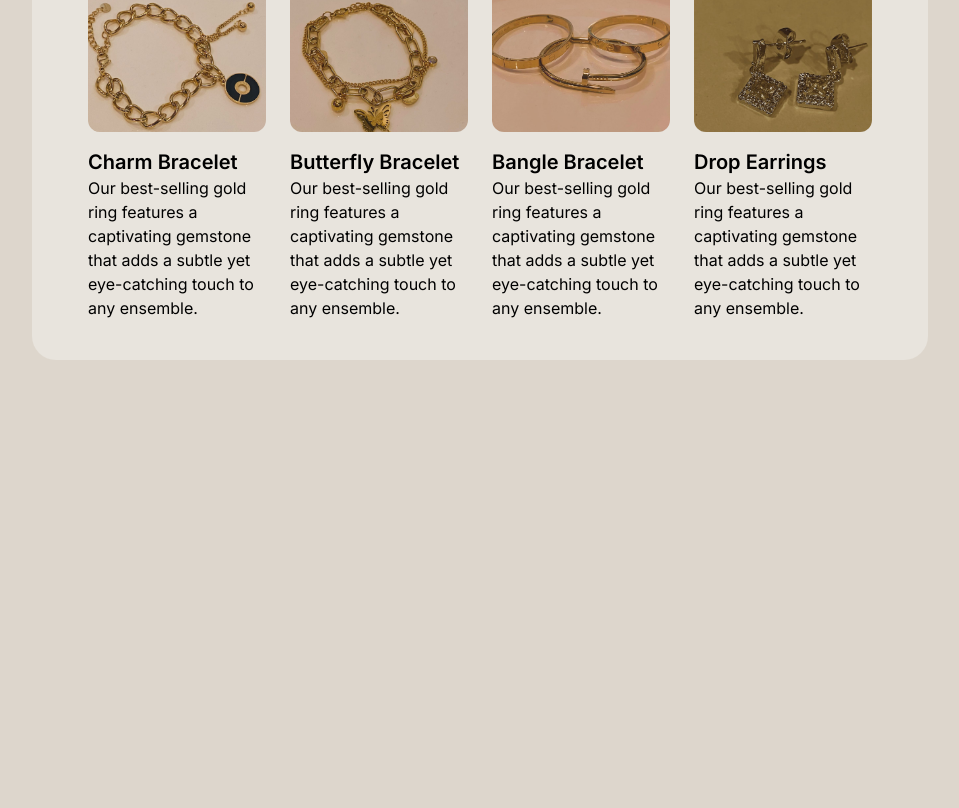
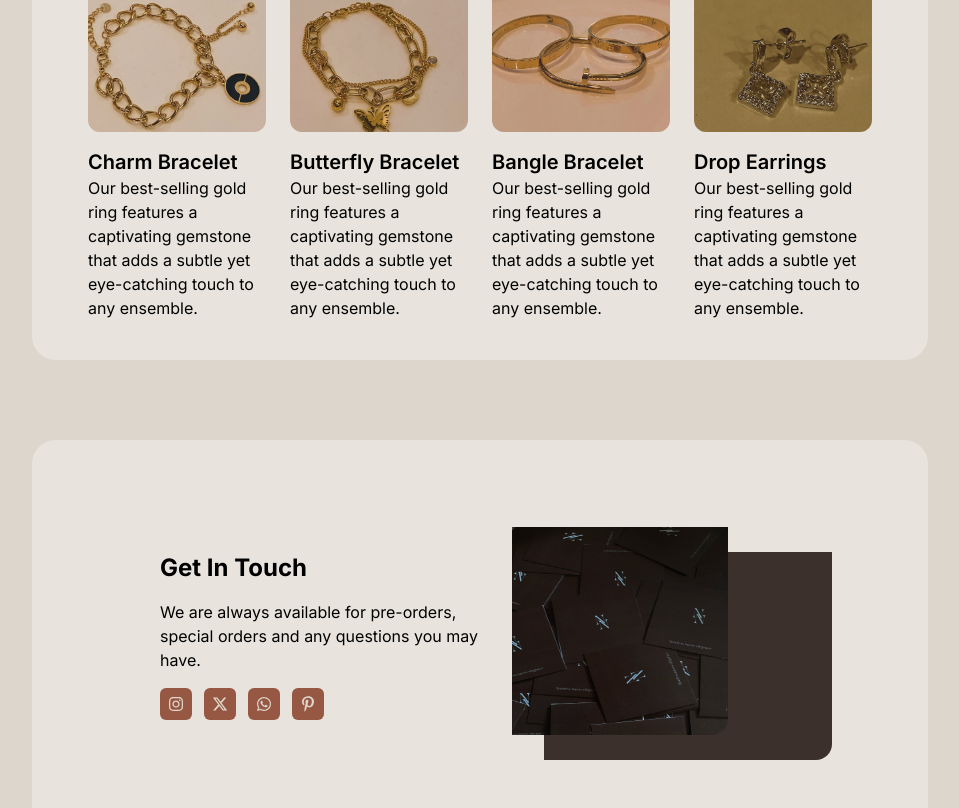
Before and after one commit to themrdee8/nellie-official, a Next.js app: page / in a window 1280 px wide. Shown: the part 1740-2548 px from the top of the page, without its empty margins (160-1119 px from the left). Before the commit the page ends 2100 px from the top, so only its background shows below. Built offline with nearby package versions, Linux system fonts and the light colour scheme.

Commit message:
6: Contact card

```diff
--- /dev/null
+++ b/app/(accessories)/bracelet/page.tsx
@@ -0,0 +1,7 @@
+import React from "react";
+
+const BraceletPage = () => {
+  return <div>BraceletPage</div>;
+};
+
+export default BraceletPage;
--- /dev/null
+++ b/app/(accessories)/earrings/page.tsx
@@ -0,0 +1,7 @@
+import React from "react";
+
+const EarringsPage = () => {
+  return <div>EarringPage</div>;
+};
+
+export default EarringsPage;
--- /dev/null
+++ b/app/(accessories)/layout.tsx
@@ -0,0 +1,5 @@
+const AccessoriesLayout = ({ children }: { children: React.ReactNode }) => {
+  return <div>{children}</div>;
+};
+
+export default AccessoriesLayout;
--- /dev/null
+++ b/app/(accessories)/necklace/page.tsx
@@ -0,0 +1,7 @@
+import React from "react";
+
+const NecklacePage = () => {
+  return <div>NecklacePage</div>;
+};
+
+export default NecklacePage;
--- /dev/null
+++ b/app/(accessories)/rings/page.tsx
@@ -0,0 +1,7 @@
+import React from "react";
+
+const RingsPage = () => {
+  return <div>RingsPage</div>;
+};
+
+export default RingsPage;
--- a/app/page.tsx
+++ b/app/page.tsx
@@ -1,8 +1,8 @@
 import BestSelling from "@/components/BestSelling";
+import Contact from "@/components/Contact";
 import Hero from "@/components/Hero";
 import Navbar from "@/components/Navbar";
 import ProductCard from "@/components/ProductCard";
-import Image from "next/image";
 
 export default function Home() {
   return (
@@ -11,6 +11,7 @@ export default function Home() {
       <Hero />
       <ProductCard />
       <BestSelling />
+      <Contact />
     </>
   );
 }
--- /dev/null
+++ b/components/Contact.tsx
@@ -0,0 +1,53 @@
+import Image from "next/image";
+import React from "react";
+import {
+  FaInstagram,
+  FaPinterestP,
+  FaWhatsapp,
+  FaXTwitter,
+} from "react-icons/fa6";
+import card from "@/public/assets/cards.jpg";
+
+const Contact = () => {
+  return (
+    <div className="bg-[#E8E4DD] md:mx-48 md:mt-20 md:px-32 md:pt-28 md:pb-12 grid md:grid-cols-2 rounded-t-3xl space-x-16">
+      <div>
+        <div className="md:pb-4">
+          <h1 className="md:font-bold md:text-2xl">Get In Touch</h1>
+        </div>
+        <div className="md:pb-4">
+          <p>
+            We are always available for pre-orders, special orders and any
+            questions you may have.
+          </p>
+        </div>
+        <div className="flex space-x-3">
+          <div className="bg-[#975843] p-2 rounded-md">
+            <FaInstagram className="text-[#DED8CD]" />
+          </div>
+          <div className="bg-[#975843] p-2 rounded-md">
+            <FaXTwitter className="text-[#DED8CD]" />
+          </div>
+          <div className="bg-[#975843] p-2 rounded-md">
+            <FaWhatsapp className="text-[#DED8CD]" />
+          </div>
+          <div className="bg-[#975843] p-2 rounded-md">
+            <FaPinterestP className="text-[#DED8CD]" />
+          </div>
+        </div>
+      </div>
+
+      <div className="relative" >
+        <Image
+          src={card}
+          alt="company_card"
+          className="w-full h-52 pl-10 rounded-br-2xl rounded-tl-2xl object-fill absolute right-[72px] bottom-[12%]"
+        />
+
+        <div className="w-72 h-52 rounded-br-2xl right-[30px]  bg-[#3C302D]"></div>
+      </div>
+    </div>
+  );
+};
+
+export default Contact;
--- a/components/ProductCard.tsx
+++ b/components/ProductCard.tsx
@@ -4,11 +4,13 @@ import silverGold from "@/public/assets/earrings/silvergoldEar.jpg";
 import butterFly from "@/public/assets/bracelets/Butterflybracelet.jpg";
 import Lovependant from "@/public/assets/necklaces/Lovenecklace.jpg";
 import goldRing from "@/public/assets/rings/goldRing2.jpg";
+import Link from "next/link";
 
 const ProductCard = () => {
   return (
     <div className="md:flex grid grid-cols-2 items-center justify-between mx-4 md:mx-48 mt-6 md:mt-24 py-6 md:py-14 md:px-12 rounded-2xl md:rounded-3xl bg-[#E8E4DD]">
       <div className="md:mr-4 md:ml-2 pt-4 md:pt-0 md:pl-8">
+        <Link href="/rings" className="hover:text-[#975843]">
           <div className="ml-8 md:ml-4">
             <Image
               src={goldRing}
@@ -19,6 +21,7 @@ const ProductCard = () => {
           <h1 className="text-base md:text-2xl pb-3 md:pb-6 font-medium md:font-semibold text-center">
             Rings
           </h1>
+        </Link>
         <p className="text-xs md:text-base hidden md:block md:w-[90%] text-left ml-4">
           Discover our captivating collection of rings, each piece a masterful
           blend of timeless elegance and modern refinement.
@@ -26,6 +29,7 @@ const ProductCard = () => {
       </div>
 
       <div className="md:mr-6 pt-4 md:pt-0">
+        <Link href="/earrings" className="hover:text-[#975843]">
           <div className="ml-8 md:ml-4">
             <Image
               src={silverGold}
@@ -36,6 +40,7 @@ const ProductCard = () => {
           <h1 className="text-base md:text-2xl pb-3 md:pb-6 font-medium md:font-semibold text-center">
             Earrings
           </h1>
+        </Link>
         <p className="md:text-base hidden md:block md:w-[90%] text-left ml-6">
           Elevate your look with our stunning earrings, crafted to accentuate
           your features and complement your personal style.
@@ -43,6 +48,7 @@ const ProductCard = () => {
       </div>
 
       <div className="md:mr-6 pt-4 md:pt-0">
+        <Link href="/bracelet" className="hover:text-[#975843]">
           <div className="ml-8 md:ml-4">
             <Image
               src={butterFly}
@@ -53,6 +59,7 @@ const ProductCard = () => {
           <h1 className="text-base md:text-2xl pb-3 md:pb-6 font-medium md:font-semibold text-center">
             Bracelet
           </h1>
+        </Link>
         <p className="md:text-base hidden md:block  md:w-[90%] text-left ml-6">
           Adorn your wrists with our carefully curated selection of bracelets,
           designed to add a touch of sophistication to any ensemble.
@@ -60,6 +67,7 @@ const ProductCard = () => {
       </div>
 
       <div className="md:mr-4 pt-4 md:pt-0">
+        <Link href="/necklace" className="hover:text-[#975843]">
           <div className="ml-8 md:ml-4">
             <Image
               src={Lovependant}
@@ -70,6 +78,7 @@ const ProductCard = () => {
           <h1 className="text-base md:text-2xl pb-3 md:pb-6 font-medium md:font-semibold text-center">
             Necklace
           </h1>
+        </Link>
         <p className="md:text-base hidden md:block  md:w-[94%] text-left ml-6">
           Discover the perfect necklace to frame your face and enhance your
           beauty, each piece a testament to our commitment to excellence.
```
Also changed, not shown: package.json (+5 -4 lines), public/assets/cards.jpg (added), 1 other file (tests, documents, lock files or other folders). Lines whose indentation alone changed are shown as unchanged.
